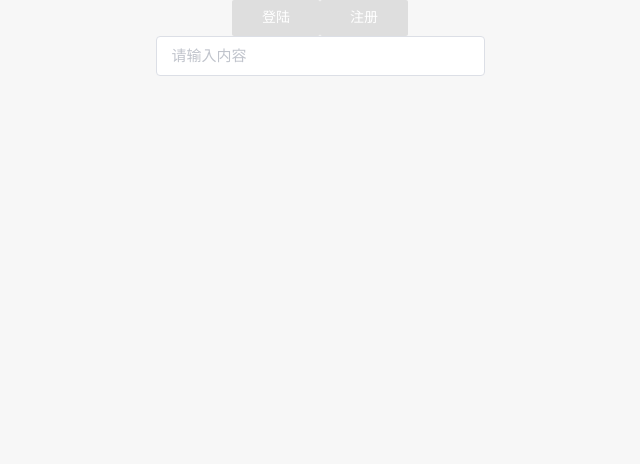
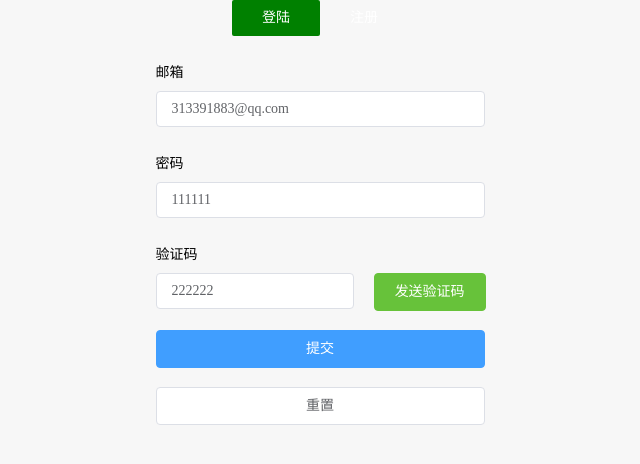
Before and after one commit to guocepan/vue, a Vue app: page /login in a window 1280 px wide. Shown: the top 464 px of the page, without its empty margins (320-960 px from the left). Built offline with nearby package versions, Linux system fonts and the light colour scheme.

Commit message:
一些简单的功能

```diff
--- a/src/views/Login/index.vue
+++ b/src/views/Login/index.vue
@@ -3,10 +3,42 @@
     <div class="loginWrap">
         <ul class="menuTab">
             <!-- 在li里放循环的位置影响了渲染，放在ul就有了两个ul》li   放li里面就直接两个li -->
-          <li class="current"  v-for="item in menutab" :key="item.id">{{item.text}}</li>
+            <li :class="{current:item.active}"  v-for="item in menutab" :key="item.id" @click="changeClolor(item)">{{item.text}}</li>
         </ul>
-            <el-input v-model="input" placeholder="请输入内容"></el-input>
 
+        <el-form :model="ruleForm" status-icon :rules="rules" ref="ruleForm"  class="demo-ruleForm" size="medium">
+
+        <el-form-item  prop="username" class="jianju">
+            <label for="">邮箱</label>
+            <el-input type="text" v-model="ruleForm.username" autocomplete="off"></el-input>
+        </el-form-item>
+
+        <el-form-item  prop="Pass" class="jianju">
+            <label for="">密码</label>
+            <el-input type="text" v-model="ruleForm.Pass" autocomplete="off"></el-input>
+        </el-form-item>
+        <el-form-item  prop="checkPass" class="jianju" v-if="mode == 'register'">
+            <label for="">重复密码</label>
+            <el-input type="text" v-model="ruleForm.checkPass" autocomplete="off" ></el-input>
+        </el-form-item>
+
+        <el-form-item  prop="code" class="jianju">
+            <label for="">验证码</label>
+            <el-row :gutter="20">
+            <el-col :span="15"><el-input v-model.number="ruleForm.code"></el-input></el-col>
+            <el-col :span="9"><el-button type="success">发送验证码</el-button></el-col>
+            </el-row>
+
+        </el-form-item>
+
+        <el-form-item class="jianju">
+
+            <el-button type="primary" @click="submitForm('ruleForm')" class = "block">提交</el-button>
+        </el-form-item>
+        <el-form-item class="jianju">
+            <el-button @click="resetForm('ruleForm') " class = "block">重置</el-button>
+        </el-form-item>
+        </el-form>
 
 
     </div>
@@ -18,17 +50,111 @@
 export default {
     name:"loginWrap",
     data(){
+        var validateUsername = (rule, value, callback) => {
+                if (value === '') {
+                callback(new Error('请输入邮箱'));
+                } else {
+                if (this.ruleForm.checkPass !== '') {
+                    this.$refs.ruleForm.validateField('checkPass');
+                }
+                callback();
+                }
+            };
+
+
+        var checkCode = (rule, value, callback) => {
+        if (!value) {
+          return callback(new Error('验证码不能为空'));
+        }
+        setTimeout(() => {
+          if (!Number.isInteger(value)) {
+            callback(new Error('请输入数字值'));
+          } else {
+              callback();
+            }
+        }, 1000);
+      };
+      var validatePass = (rule, value, callback) => {
+        if (value === '') {
+          callback(new Error('请输入密码'));
+        } else {
+          if (this.ruleForm.checkPass !== '') {
+            this.$refs.ruleForm.validateField('checkPass');
+          }
+          callback();
+        }
+      };
+      var validateCheckPass = (rule, value, callback) => {
+        if (value === '') {
+          callback(new Error('请再次输入密码'));
+        } else if (value !== this.ruleForm.Pass) {
+          callback(new Error('两次输入密码不一致!'));
+        } else {
+          callback();
+        }
+      };
        return {
         menutab:[
-            {text:"登陆"},
-            {text:"注册"}
+            {text:"登陆",type:'login',active:true},
+            {text:"注册",type:'register',active:false}
         ],
-        input:''
+        mode:'login',
+        ruleForm: {
+          username: '313391883@qq.com',
+          Pass: '111111',
+          checkPass: '111111',
+          code: 222222
+        },
+        rules: {
+          username: [
+            { validator: validateUsername, trigger: 'blur' }
+          ],
+          Pass: [
+            { validator: validatePass, trigger: 'blur' }
+          ],
+          checkPass: [
+            { validator: validateCheckPass, trigger: 'blur' }
+          ],
+          code: [
+            { validator: checkCode, trigger: 'blur' }
+          ]
+        }
+      };
 
-       }
+
+    },
+    //data end
+    methods: {
+      submitForm(formName) {
+        this.$refs[formName].validate((valid) => {
+          if (valid) {
+            alert('submit!');
+          } else {
+            console.log('error submit!!');
+            return false;
+          }
+        });
+      },
+      resetForm(formName) {
+        this.$refs[formName].resetFields();
+      },
+      //修改背景颜色
+    changeClolor(data)
+    {
+        let i = 0;
+        for(i = 0; i <this.menutab.length;i++)
+        {
+            this.menutab[i].active =false;
+            console.dir(this.menutab[i].active)
+        }
+        data.active = true;
+        console.dir(data.active)
+        this.mode = data.type;
+    },
+
+
     }
-
-}
+    }
 </script>
 <style lang="scss" scoped>
 .loginWrap{
@@ -49,7 +175,17 @@ export default {
         cursor: pointer;  // 鼠标放上面变成手指
     }
     .current{  //被选中时背景加深透明
-        background-color: rgba(0,0,0,.1);
+        background-color:green;
     }
 }
+.block{
+    display: block;
+    width: 100%;
+}
+.jianju{
+    margin-bottom:13px ;
+    margin-top:19px ;
+
+}
+
 </style>
```
